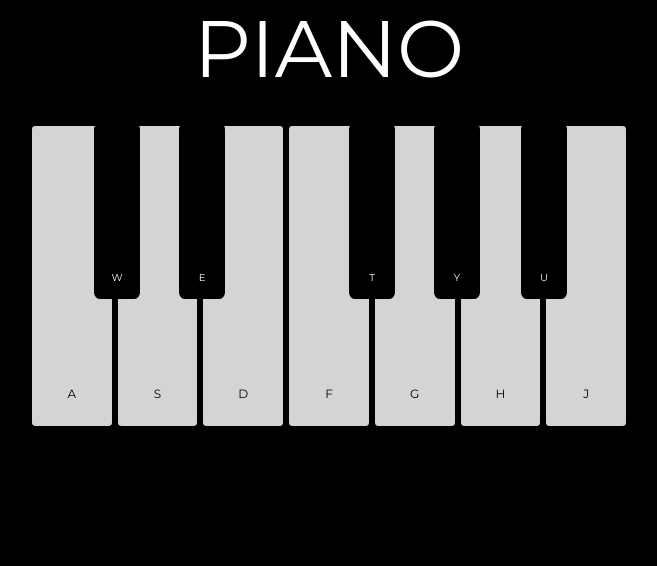
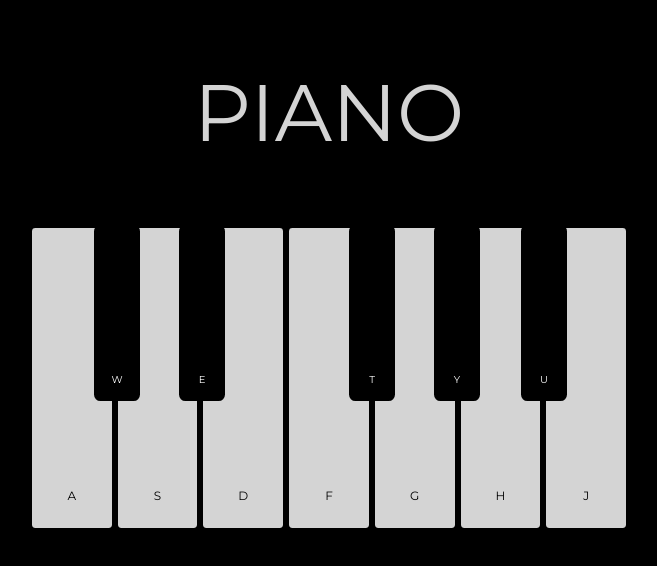
Before and after one commit to LeroyYuta/MusicPage, a plain HTML site: page index.html in a window 1280 px wide. Shown: the whole page, without its empty margins (311-968 px from the left). Drawn offline with Linux system fonts and the light colour scheme.

Commit message:
added files

```diff
--- a/style/style.scss
+++ b/style/style.scss
@@ -14,11 +14,11 @@ body {
     }
 
     .title {
+        margin: 5% auto;
         font-size: 5rem;
         text-align: center;
-        color: $titleColor;
+        color: $whiteKeysColor;
         animation: titleAnim 2s ease 0s 1 normal forwards;
-        // filter: blur(1px);
     }
 
     @keyframes titleAnim {
```
Also changed, not shown: style/style.css, 1 other file.
